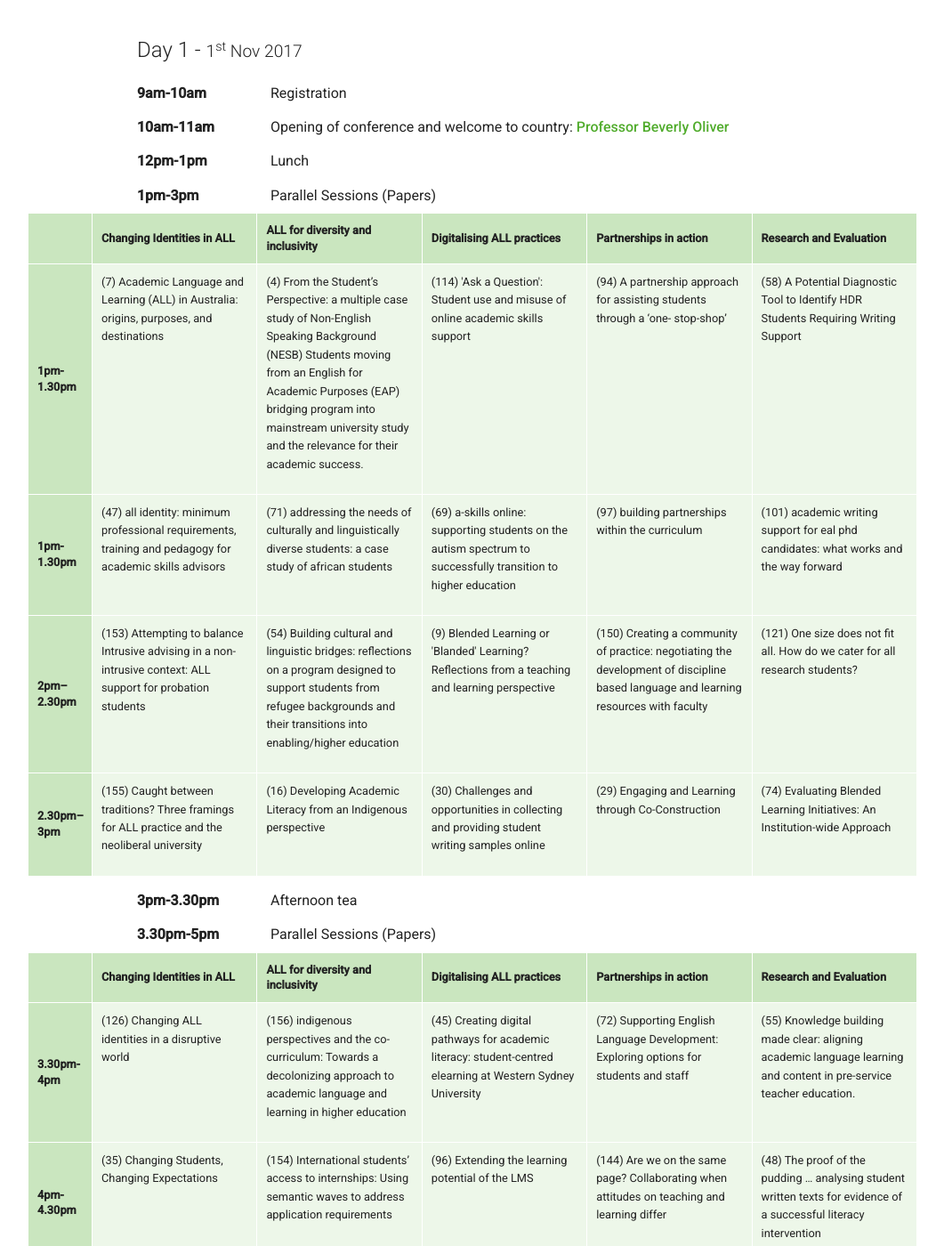
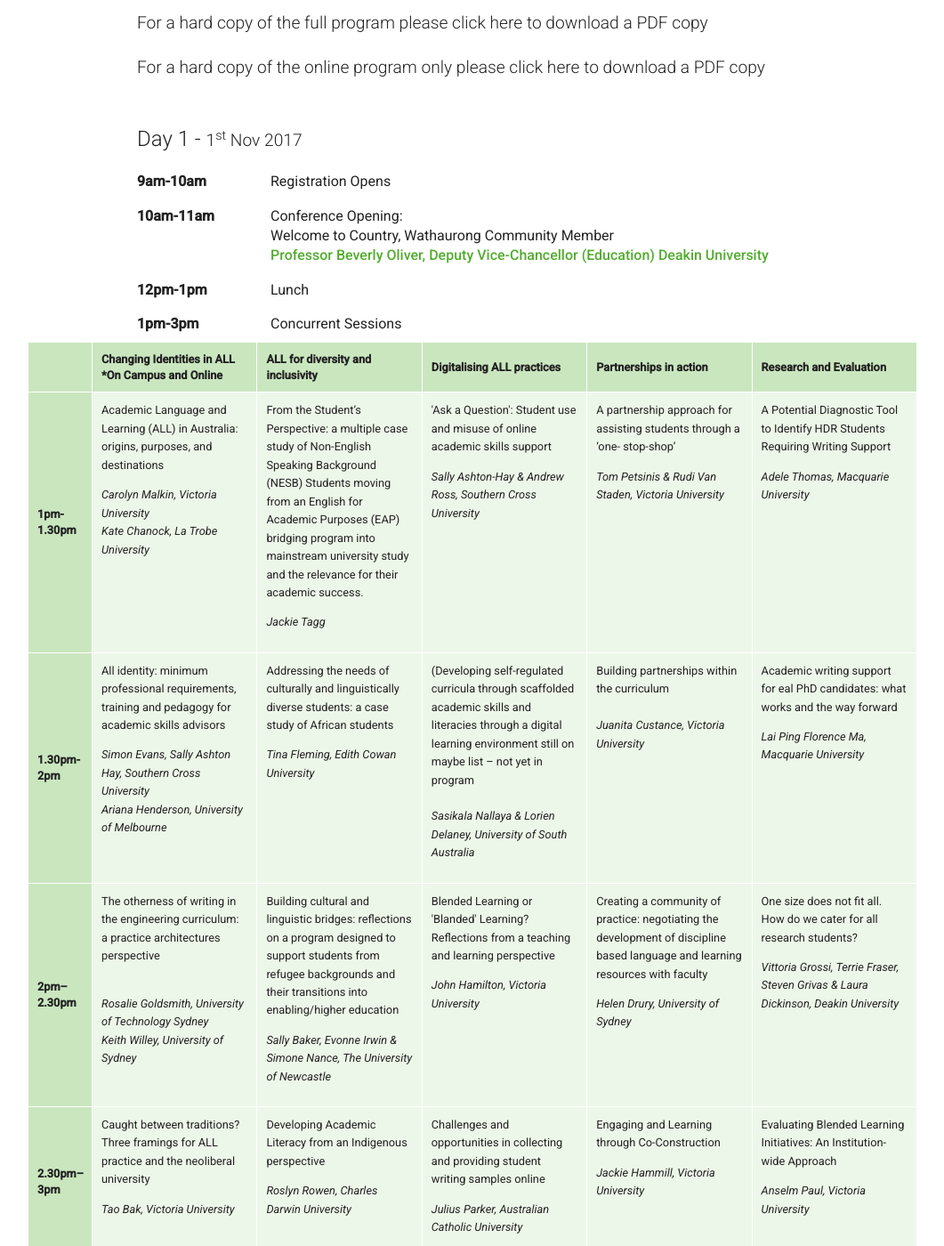
Before and after one commit to aallconference2017/aallconference2017.github.io, a Jekyll site: the page built from program/index.html, in a window 1280 px wide and 1400 px high, scrolled down 532 px. Shown: the whole window at 89% size, without its empty margins (113-1174 px from the left). Built offline with Jekyll 4.4.1, drawn with Linux system fonts in a browser that asks for light colours; some of the changed text lies outside the part shown.

Commit message:
Updated 'program/index.html' via CloudCannon

```diff
--- a/program/index.html
+++ b/program/index.html
@@ -7,19 +7,19 @@ show_jump_links: true
 ---
 <div class="container">
 	<div class="content">
-		<div class="editable"></div>
+		<div class="editable"><p>For a hard copy of the full program please click here to download a PDF copy</p><p>For a hard copy of the online program only please click here to download a PDF copy</p></div>
         <h2>Day 1 - <small>1<sup>st</sup> Nov 2017</small></h2>
         <ul class="program">
-            <li><span class="time editable">9am-10am</span> <span class="session editable">Registration</span></li>
-            <li><span class="time editable">10am-11am</span> <span class="session editable">Opening of conference and welcome to country: <b>Professor Beverly Oliver</b></span></li>
+            <li><span class="time editable">9am-10am</span> <span class="session editable">Registration Opens</span></li>
+            <li><span class="time editable">10am-11am</span> <span class="session editable">Conference Opening: &nbsp; &nbsp; &nbsp; &nbsp; &nbsp; &nbsp; &nbsp; &nbsp; &nbsp; &nbsp; &nbsp; &nbsp; &nbsp; &nbsp; &nbsp; &nbsp; &nbsp; &nbsp; &nbsp; &nbsp; &nbsp; &nbsp; &nbsp; &nbsp; &nbsp; &nbsp; &nbsp; &nbsp; &nbsp; &nbsp; &nbsp; &nbsp; &nbsp; &nbsp; &nbsp; &nbsp; &nbsp; &nbsp; &nbsp; &nbsp; &nbsp; &nbsp; &nbsp; &nbsp; &nbsp; &nbsp; &nbsp; &nbsp; &nbsp; &nbsp; Welcome to Country, Wathaurong Community Member &nbsp; &nbsp; &nbsp; &nbsp; &nbsp; &nbsp; &nbsp; &nbsp; &nbsp; &nbsp; &nbsp; &nbsp; &nbsp; &nbsp; &nbsp; &nbsp; &nbsp; &nbsp; <b>Professor Beverly Oliver, Deputy Vice-Chancellor (Education) Deakin University&nbsp;</b></span></li>
             <li><span class="time editable">12pm-1pm</span> <span class="session editable">Lunch</span></li>
-            <li><span class="time editable">1pm-3pm</span> <span class="session editable">Parallel Sessions (Papers)</span>
+            <li><span class="time editable">1pm-3pm</span> <span class="session editable">Concurrent Sessions</span>
                 <div class="scrollbox">
                     <table>
                         <thead>
                             <tr>
                                 <th class="editable"></th>
-                                <th class="editable">Changing Identities in ALL</th>
+                                <th class="editable">Changing Identities in ALL &nbsp; *On Campus and Online</th>
                                 <th class="editable">ALL for diversity and inclusivity</th>
                                 <th class="editable">Digitalising ALL practices</th>
                                 <th class="editable">Partnerships in action</th>
@@ -29,35 +29,35 @@ show_jump_links: true
                         <tbody>
                             <tr>
                                 <th class="editable">1pm-1.30pm</th>
-                                <td><div class="editable"><p>(7) Academic Language and Learning (ALL) in Australia: origins, purposes, and destinations</p></div></td>
-                                <td><div class="editable"><p>(4) From the Student&rsquo;s Perspective: a multiple case study of Non-English Speaking Background (NESB) Students moving from an English for Academic Purposes (EAP) bridging program into mainstream university study and the relevance for their academic success.</p></div></td>
-                                <td><div class="editable"><p>(114) &#39;Ask a Question&#39;: Student use and misuse of online academic skills support</p></div></td>
-                                <td><div class="editable"><p>(94) A partnership approach for assisting students through a ‘one- stop-shop’</p></div></td>
-                                <td><div class="editable"><p>(58) A Potential Diagnostic Tool to Identify HDR Students Requiring Writing Support</p></div></td>
+                                <td><div class="editable"><p>Academic Language and Learning (ALL) in Australia: origins, purposes, and destinations</p><p><em>Carolyn Malkin, Victoria University<br />Kate Chanock, La Trobe University</em></p></div></td>
+                                <td><div class="editable"><p>From the Student&rsquo;s Perspective: a multiple case study of Non-English Speaking Background (NESB) Students moving from an English for Academic Purposes (EAP) bridging program into mainstream university study and the relevance for their academic success.</p><p><em>Jackie Tagg</em></p></div></td>
+                                <td><div class="editable"><p>'Ask a Question': Student use and misuse of online academic skills support</p><p><em>Sally Ashton-Hay &amp; Andrew Ross, Southern Cross University</em></p></div></td>
+                                <td><div class="editable"><p>A partnership approach for assisting students through a &lsquo;one- stop-shop&rsquo;</p><p><em>Tom Petsinis &amp; Rudi Van Staden, Victoria University</em></p></div></td>
+                                <td><div class="editable"><p>A Potential Diagnostic Tool to Identify HDR Students Requiring Writing Support</p><p><em>Adele Thomas, Macquarie University</em></p></div></td>
                             </tr>
                             <tr>
-                                <th class="editable">1pm-1.30pm</th>
-                                <td><div class="editable"><p>(47) all identity: minimum professional requirements, training and pedagogy for academic skills advisors</p></div></td>
-                                <td><div class="editable"><p>(71) addressing the needs of culturally and linguistically diverse students: a case study of african students</p></div></td>
-                                <td><div class="editable"><p>(69) a-skills online: supporting students on the autism spectrum to successfully transition to higher education</p></div></td>
-                                <td><div class="editable"><p>(97) building partnerships within the curriculum</p></div></td>
-                                <td><div class="editable"><p>(101) academic writing support for eal phd candidates: what works and the way forward</p></div></td>
+                                <th class="editable">1.30pm-2pm</th>
+                                <td><div class="editable"><p>All identity: minimum professional requirements, training and pedagogy for academic skills advisors</p><p><em>Simon Evans, Sally Ashton Hay, Southern Cross University<br />Ariana Henderson, University of Melbourne</em></p></div></td>
+                                <td><div class="editable"><p>Addressing the needs of culturally and linguistically diverse students: a case study of African students</p><p><em>Tina Fleming, Edith Cowan University</em></p></div></td>
+                                <td><div class="editable"><p>(Developing self-regulated curricula through scaffolded academic skills and literacies through a digital learning environment still on maybe list &ndash; not yet in program<br /><br /><em>Sasikala Nallaya &amp; Lorien Delaney, University of South Australia</em></p></div></td>
+                                <td><div class="editable"><p>Building partnerships within the curriculum<br /><br /><em>Juanita Custance, Victoria University</em></p></div></td>
+                                <td><div class="editable"><p>Academic writing support for eal PhD candidates: what works and the way forward</p><p><em>Lai Ping Florence Ma, Macquarie University</em></p></div></td>
                             </tr>
                             <tr>
                                 <th class="editable">2pm–2.30pm</th>
-                                <td><div class="editable"><p>(153) Attempting to balance Intrusive advising in a non-intrusive context: ALL support for probation students</p></div></td>
-                                <td><div class="editable"><p>(54) Building cultural and linguistic bridges: reflections on a program designed to support students from refugee backgrounds and their transitions into enabling/higher education</p></div></td>
-                                <td><div class="editable"><p>(9) Blended Learning or &#39;Blanded&#39; Learning? Reflections from a teaching and learning perspective</p></div></td>
-                                <td><div class="editable"><p>(150) Creating a community of practice: negotiating the development of discipline based language and learning resources with faculty</p></div></td>
-                                <td><div class="editable"><p>(121) One size does not fit all. How do we cater for all research students?</p></div></td>
+                                <td><div class="editable"><p>The otherness of writing in the engineering curriculum: a practice architectures perspective</p><p><br /><em>Rosalie Goldsmith, University of Technology Sydney<br />Keith Willey, University of Sydney</em></p></div></td>
+                                <td><div class="editable"><p>Building cultural and linguistic bridges: reflections on a program designed to support students from refugee backgrounds and their transitions into enabling/higher education</p><p><em>Sally Baker, Evonne Irwin &amp; Simone Nance, The University of Newcastle</em></p></div></td>
+                                <td><div class="editable"><p class="present-before-paste">Blended Learning or 'Blanded' Learning? Reflections from a teaching and learning perspective</p><p class="present-before-paste"><em>John Hamilton, Victoria University</em></p></div></td>
+                                <td><div class="editable"><p>Creating a community of practice: negotiating the development of discipline based language and learning resources with faculty</p><p><strong></strong><em>Helen Drury, University of Sydney</em></p></div></td>
+                                <td><div class="editable"><p>One size does not fit all. How do we cater for all research students?</p><p><em>Vittoria Grossi, Terrie Fraser, Steven Grivas &amp; Laura Dickinson, Deakin University</em></p></div></td>
                             </tr>
                             <tr>
                                 <th class="editable">2.30pm–3pm</th>
-                                <td><div class="editable"><p>(155) Caught between traditions? Three framings for ALL practice and the neoliberal university</p></div></td>
-                                <td><div class="editable"><p>(16) Developing Academic Literacy from an Indigenous perspective</p></div></td>
-                                <td><div class="editable"><p>(30) Challenges and opportunities in collecting and providing student writing samples online</p></div></td>
-                                <td><div class="editable"><p>(29) Engaging and Learning through Co-Construction</p></div></td>
-                                <td><div class="editable"><p>(74) Evaluating Blended Learning Initiatives: An Institution-wide Approach</p></div></td>
+                                <td><div class="editable"><p>Caught between traditions? Three framings for ALL practice and the neoliberal university</p><p><em>Tao Bak, Victoria University</em></p></div></td>
+                                <td><div class="editable"><p>Developing Academic Literacy from an Indigenous perspective</p><p><em>Roslyn Rowen, Charles Darwin University</em></p></div></td>
+                                <td><div class="editable"><p>Challenges and opportunities in collecting and providing student writing samples online</p><p><em>Julius Parker, Australian Catholic University</em></p></div></td>
+                                <td><div class="editable"><p>Engaging and Learning through Co-Construction</p><p><em>Jackie Hammill, Victoria University</em></p></div></td>
+                                <td><div class="editable"><p>Evaluating Blended Learning Initiatives: An Institution-wide Approach</p><p><em>Anselm Paul, Victoria University</em></p></div></td>
                             </tr>
                         </tbody>
                     </table>
@@ -290,7 +290,7 @@ show_jump_links: true
                 </div>
             </li>
             <li><span class="time editable">11.30am-12.30pm</span> <span class="session editable">key note 2: <b>Karen Vered</b></span></li>
-            <li><span class="time editable">12.30pm-1.30pm</span> <span class="session editable">Lunch</span></li>
+            <li><span class="time editable">12.30pm-1.45pm</span> <span class="session editable">Lunch &nbsp; &nbsp; &nbsp; &nbsp; &nbsp; &nbsp; &nbsp; &nbsp; &nbsp; &nbsp; &nbsp; &nbsp; &nbsp; &nbsp; &nbsp; &nbsp; &nbsp; &nbsp; &nbsp; &nbsp; &nbsp; &nbsp; &nbsp; &nbsp; &nbsp; &nbsp; &nbsp; &nbsp; &nbsp; &nbsp; &nbsp; &nbsp; &nbsp; &nbsp; &nbsp; &nbsp; &nbsp; &nbsp; &nbsp; &nbsp; &nbsp; &nbsp; &nbsp; &nbsp; &nbsp; &nbsp; &nbsp; &nbsp; &nbsp; &nbsp; &nbsp; &nbsp; &nbsp; &nbsp; &nbsp; &nbsp; &nbsp; &nbsp; &nbsp; &nbsp; &nbsp; &nbsp; &nbsp; &nbsp; &nbsp; &nbsp; &nbsp; &nbsp; &nbsp; AALL Annual General Meeting - starting at 12.45pm</span></li>
             <li><span class="time editable">1.30pm-2.30pm</span> <span class="session editable">Parallel Sessions</span>
                 <div class="scrollbox">
                     <table>
```
